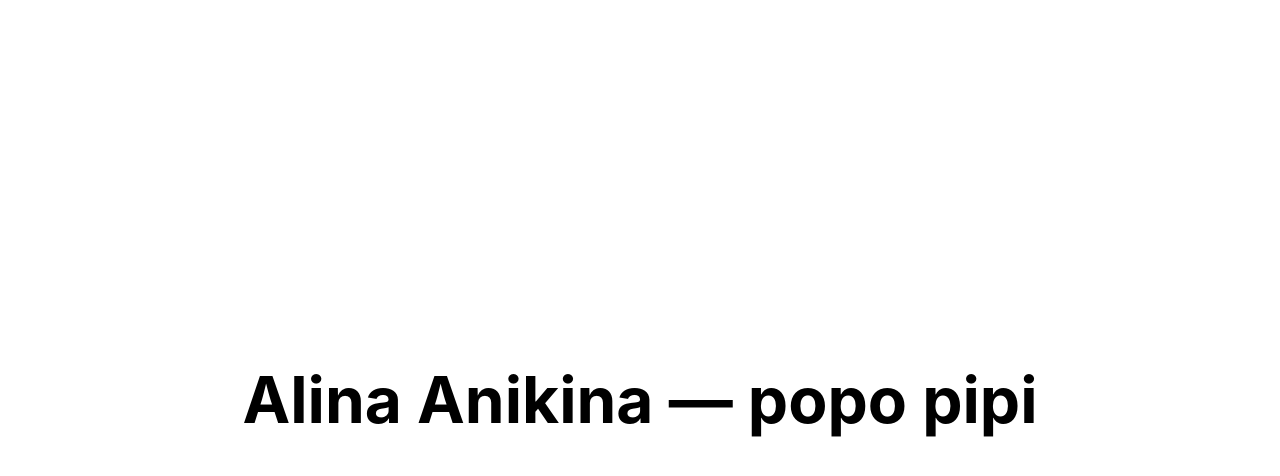
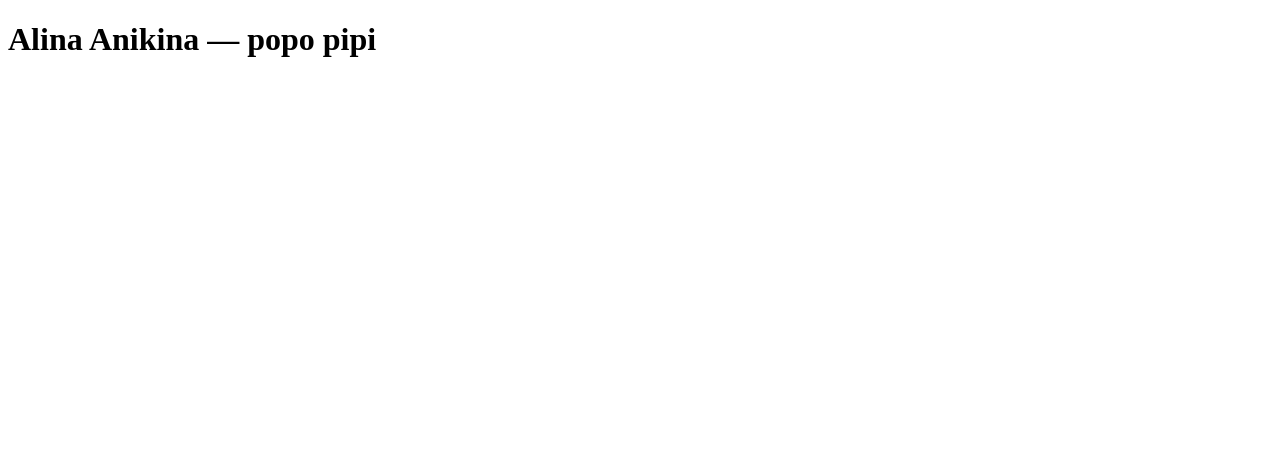
Before and after one commit to ivantusnolobov/alina-anikina-site, a Next.js app: page / in a window 1280 px wide. Shown: the top 476 px of the page. Built offline with nearby package versions, Linux system fonts and the light colour scheme.

Commit message:
clean up

```diff
--- a/next.config.js
+++ b/next.config.js
@@ -1,6 +1,17 @@
 /** @type {import('next').NextConfig} */
+
 const nextConfig = {
   reactStrictMode: true,
-}
+  images: {
+    domains: [...String(process.env.NEXT_PUBLIC_IMAGE_DOMAINS ?? '').split(',')],
+  },
+  eslint: {
+    dirs: ['src'],
+  },
+  swcMinify: true,
+  experimental: {
+    outputStandalone: true,
+  },
+};
 
-module.exports = nextConfig
+module.exports = nextConfig;
--- a/pages/_app.tsx
+++ /dev/null
@@ -1,8 +0,0 @@
-import '../styles/globals.css'
-import type { AppProps } from 'next/app'
-
-function MyApp({ Component, pageProps }: AppProps) {
-  return <Component {...pageProps} />
-}
-
-export default MyApp
--- a/pages/api/hello.ts
+++ /dev/null
@@ -1,13 +0,0 @@
-// Next.js API route support: https://nextjs.org/docs/api-routes/introduction
-import type { NextApiRequest, NextApiResponse } from 'next'
-
-type Data = {
-  name: string
-}
-
-export default function handler(
-  req: NextApiRequest,
-  res: NextApiResponse<Data>
-) {
-  res.status(200).json({ name: 'John Doe' })
-}
--- /dev/null
+++ b/src/pages/_app.tsx
@@ -0,0 +1,5 @@
+import type { AppProps } from 'next/app';
+
+export default function MyApp({ Component, pageProps }: AppProps) {
+  return <Component {...pageProps} />;
+}
--- a/pages/index.tsx
+++ b/src/pages/index.tsx
@@ -1,21 +1,19 @@
 import type { NextPage } from 'next';
 import Head from 'next/head';
-import Image from 'next/image';
-import styles from '../styles/Home.module.css';
 
 const Home: NextPage = () => {
   return (
-    <div className={styles.container}>
+    <>
       <Head>
         <title>Alina Anikina</title>
         <meta name="description" content="Alina Anikina" />
         <link rel="icon" href="/favicon.ico" />
       </Head>
 
-      <main className={styles.main}>
-        <h1 className={styles.title}>Alina Anikina — popo pipi</h1>
+      <main>
+        <h1>Alina Anikina — popo pipi</h1>
       </main>
-    </div>
+    </>
   );
 };
 
--- a/styles/Home.module.css
+++ /dev/null
@@ -1,116 +0,0 @@
-.container {
-  padding: 0 2rem;
-}
-
-.main {
-  min-height: 100vh;
-  padding: 4rem 0;
-  flex: 1;
-  display: flex;
-  flex-direction: column;
-  justify-content: center;
-  align-items: center;
-}
-
-.footer {
-  display: flex;
-  flex: 1;
-  padding: 2rem 0;
-  border-top: 1px solid #eaeaea;
-  justify-content: center;
-  align-items: center;
-}
-
-.footer a {
-  display: flex;
-  justify-content: center;
-  align-items: center;
-  flex-grow: 1;
-}
-
-.title a {
-  color: #0070f3;
-  text-decoration: none;
-}
-
-.title a:hover,
-.title a:focus,
-.title a:active {
-  text-decoration: underline;
-}
-
-.title {
-  margin: 0;
-  line-height: 1.15;
-  font-size: 4rem;
-}
-
-.title,
-.description {
-  text-align: center;
-}
-
-.description {
-  margin: 4rem 0;
-  line-height: 1.5;
-  font-size: 1.5rem;
-}
-
-.code {
-  background: #fafafa;
-  border-radius: 5px;
-  padding: 0.75rem;
-  font-size: 1.1rem;
-  font-family: Menlo, Monaco, Lucida Console, Liberation Mono, DejaVu Sans Mono,
-    Bitstream Vera Sans Mono, Courier New, monospace;
-}
-
-.grid {
-  display: flex;
-  align-items: center;
-  justify-content: center;
-  flex-wrap: wrap;
-  max-width: 800px;
-}
-
-.card {
-  margin: 1rem;
-  padding: 1.5rem;
-  text-align: left;
-  color: inherit;
-  text-decoration: none;
-  border: 1px solid #eaeaea;
-  border-radius: 10px;
-  transition: color 0.15s ease, border-color 0.15s ease;
-  max-width: 300px;
-}
-
-.card:hover,
-.card:focus,
-.card:active {
-  color: #0070f3;
-  border-color: #0070f3;
-}
-
-.card h2 {
-  margin: 0 0 1rem 0;
-  font-size: 1.5rem;
-}
-
-.card p {
-  margin: 0;
-  font-size: 1.25rem;
-  line-height: 1.5;
-}
-
-.logo {
-  height: 1em;
-  margin-left: 0.5rem;
-}
-
-@media (max-width: 600px) {
-  .grid {
-    width: 100%;
-    flex-direction: column;
-  }
-}
--- a/styles/globals.css
+++ /dev/null
@@ -1,16 +0,0 @@
-html,
-body {
-  padding: 0;
-  margin: 0;
-  font-family: -apple-system, BlinkMacSystemFont, Segoe UI, Roboto, Oxygen,
-    Ubuntu, Cantarell, Fira Sans, Droid Sans, Helvetica Neue, sans-serif;
-}
-
-a {
-  color: inherit;
-  text-decoration: none;
-}
-
-* {
-  box-sizing: border-box;
-}
--- a/tsconfig.json
+++ b/tsconfig.json
@@ -1,5 +1,10 @@
 {
   "compilerOptions": {
+    "baseUrl": ".",
+    "paths": {
+      "@app/*": ["./src/*"],
+      "@public/*": ["./public/*"]
+    },
     "target": "es5",
     "lib": ["dom", "dom.iterable", "esnext"],
     "allowJs": true,
```
Also changed, not shown: 1 other file (tests, documents, lock files or other folders).
